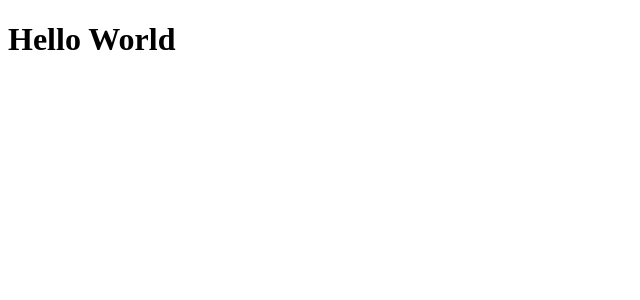
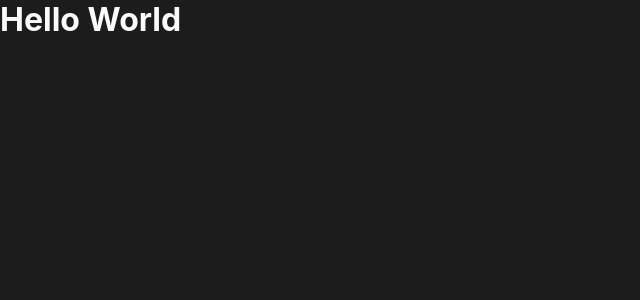
Before and after one commit to MathPSantos/my-website, a Next.js app: page / in a window 1280 px wide. Shown: the top 300 px of the page, without its empty margins (0-640 px from the left). Built offline with nearby package versions, Linux system fonts and the light colour scheme.

Commit message:
core: add styled-components to project

```diff
--- a/package.json
+++ b/package.json
@@ -10,12 +10,14 @@
   "dependencies": {
     "next": "10.1.2",
     "react": "17.0.2",
-    "react-dom": "17.0.2"
+    "react-dom": "17.0.2",
+    "styled-components": "^5.2.3"
   },
   "devDependencies": {
     "@types/node": "^14.14.37",
     "@types/react": "^17.0.3",
     "@types/react-dom": "^17.0.3",
+    "@types/styled-components": "^5.1.9",
     "typescript": "^4.2.3"
   }
 }
--- a/src/pages/_app.tsx
+++ b/src/pages/_app.tsx
@@ -1,7 +1,14 @@
-import { AppProps } from 'next/app'
+import { AppProps } from "next/app";
+
+import GlobalStyle from "../styles/global";
 
 function MyApp({ Component, pageProps }: AppProps) {
-  return <Component {...pageProps} />
+  return (
+    <>
+      <Component {...pageProps} />
+      <GlobalStyle />
+    </>
+  );
 }
 
-export default MyApp
+export default MyApp;
--- /dev/null
+++ b/src/pages/_document.tsx
@@ -0,0 +1,53 @@
+import React from 'react'
+import Document, {
+  DocumentInitialProps,
+  DocumentContext,
+  Html,
+  Head,
+  Main,
+  NextScript
+} from 'next/document'
+import { ServerStyleSheet } from 'styled-components'
+
+export default class MyDocument extends Document {
+  static async getInitialProps(
+    ctx: DocumentContext
+  ): Promise<DocumentInitialProps> {
+    const sheet = new ServerStyleSheet()
+    const originalRenderPage = ctx.renderPage
+
+    try {
+      ctx.renderPage = () =>
+        originalRenderPage({
+          enhanceApp: App => props => sheet.collectStyles(<App {...props} />)
+        })
+
+      const initialProps = await Document.getInitialProps(ctx)
+      return {
+        ...initialProps,
+        styles: (
+          <>
+            {initialProps.styles}
+            {sheet.getStyleElement()}
+          </>
+        )
+      }
+    } finally {
+      sheet.seal()
+    }
+  }
+
+  render(): JSX.Element {
+    return (
+      <Html lang="pt">
+        <Head>
+          <meta charSet="utf-8" />
+        </Head>
+        <body>
+          <Main />
+          <NextScript />
+        </body>
+      </Html>
+    )
+  }
+}
--- /dev/null
+++ b/src/styles/global.ts
@@ -0,0 +1,32 @@
+import { createGlobalStyle } from "styled-components";
+
+export default createGlobalStyle`
+  * {
+    margin: 0;
+    padding: 0;
+    box-sizing: border-box;
+  }
+
+  @media (max-width: 1000px) {
+    html {
+      font-size: 93.75%;
+    }
+  }
+
+  @media (max-width: 720px) {
+    html {
+      font-size: 87.5%;
+    }
+  }
+
+  body {
+    font: 400 1rem -apple-system, system-ui, BlinkMacSystemFont, "Segoe UI", Helvetica, Arial, sans-serif, "Apple Color Emoji", "Segoe UI Emoji", "Segoe UI Symbol";
+    background: #1C1C1C;
+    color: #FAFAFA;
+  }
+
+  a {
+    color: inherit;
+    text-decoration: none;
+  }
+`;
```
Also changed, not shown: 1 other file (tests, documents, lock files or other folders).
